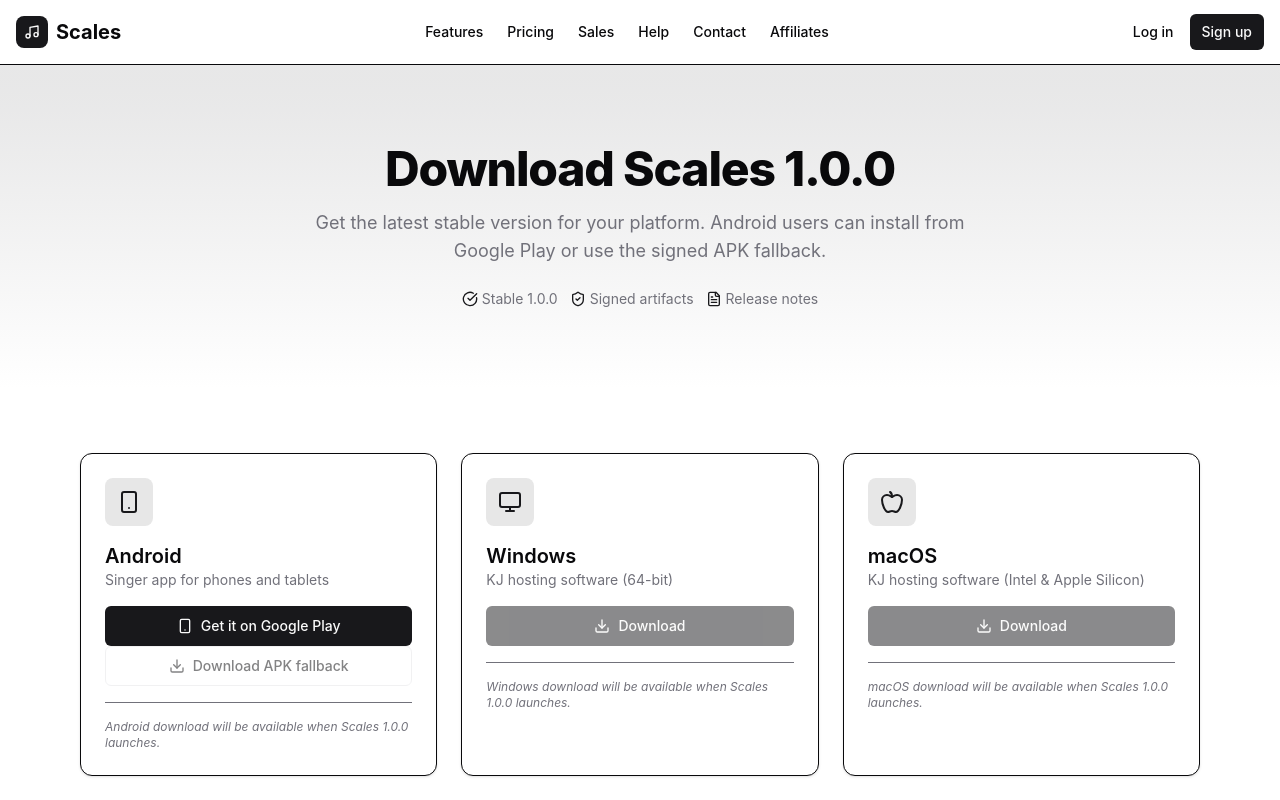
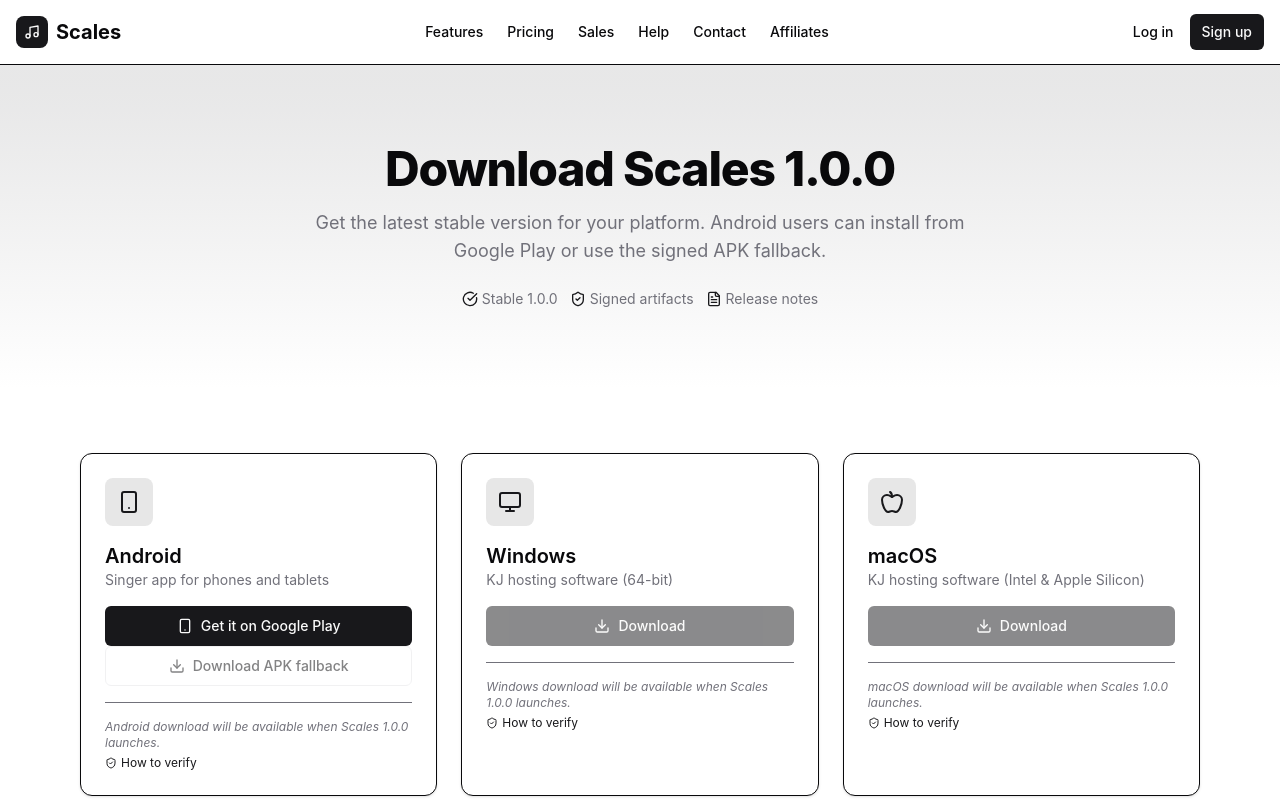
Before and after one commit to Garenthino/ScalesInfrastructure, a Next.js app in the folder web/: page /download in a window 1280 px wide. Shown: the top 800 px of the page. Built offline with nearby package versions, Linux system fonts and the light colour scheme; no server answers.

Commit message:
feat(download): show signature verification link even before artifacts ship

```diff
--- a/web/app/(marketing)/download/page.tsx
+++ b/web/app/(marketing)/download/page.tsx
@@ -217,7 +217,15 @@
       </div>
 
       {isMissing ? (
-        <p className="mt-4 border-t pt-4 text-xs text-muted-foreground italic">{comingSoon}</p>
+        <div className="mt-4 space-y-1 border-t pt-4 text-xs text-muted-foreground">
+          <p className="italic">{comingSoon}</p>
+          <div className="flex flex-wrap gap-x-4">
+            <Link href={VERIFY_URL} className="inline-flex items-center gap-1 text-primary hover:underline">
+              <ShieldCheck className="h-3 w-3" />
+              How to verify
+            </Link>
+          </div>
+        </div>
       ) : (
         <div className="mt-4 space-y-1 border-t pt-4 text-xs text-muted-foreground">
           {hasSize ? (
```
